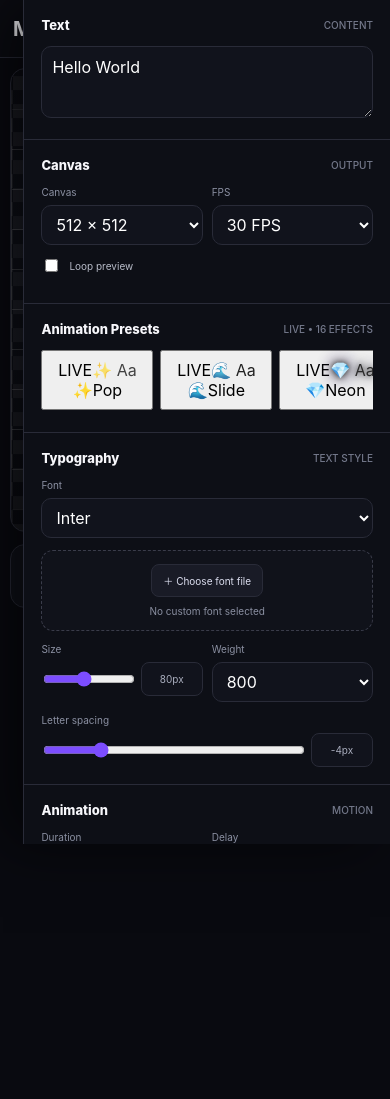
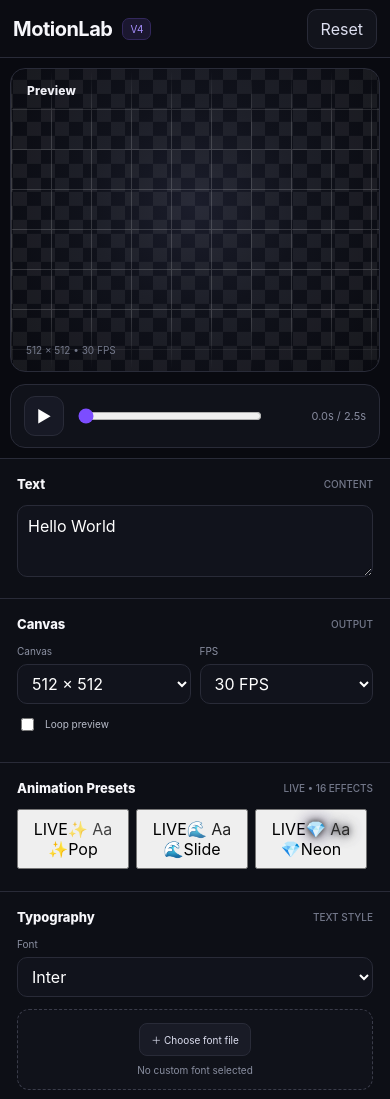
Before and after one commit to kumushxonshakarboyeva-droid/Motionlab, a plain HTML site: page index.html in a window 390 px wide. Shown: the top 1099 px of the page. Before the commit the page ends 844 px from the top, so only its background shows below. Drawn offline with Linux system fonts and the light colour scheme.

Commit message:
Update index.html

```diff
--- a/index.html
+++ b/index.html
@@ -49,9 +49,21 @@ textarea{min-height:72px;padding:10px;resize:vertical}input[type=text],select{he
 .export{width:100%;height:50px;border:0;border-radius:12px;background:linear-gradient(135deg,#734cff,#b04cff);color:#fff;font-weight:900;margin-top:9px;box-shadow:0 12px 32px #754cff25}.export:hover{filter:brightness(1.08)}
 .export.secondary{background:#171925;border:1px solid var(--line);box-shadow:none;color:#fff}
 .status{position:fixed;left:50%;bottom:18px;transform:translateX(-50%) translateY(20px);opacity:0;pointer-events:none;background:#171925;border:1px solid #343747;border-radius:999px;padding:9px 14px;color:#dddff0;font-size:11px;transition:.2s;z-index:50}.status.show{opacity:1;transform:translateX(-50%) translateY(0)}
-@media(max-width:1050px){.app{grid-template-columns:58px minmax(0,1fr)}.panel{position:fixed;right:0;top:0;bottom:0;width:min(390px,94vw);z-index:20;transform:translateX(100%);transition:.25s;box-shadow:-20px 0 60px #0009}.panel.open{transform:translateX(0)}.mobile{display:block!important}}
-@media(min-width:1051px){.mobile{display:none!important}}
-@media(max-width:650px){.app{display:block}.sidebar{display:none}.topbar{height:58px;padding:0 13px}.canvas-wrap{padding:10px}.preview-card{min-height:55vh;height:55vh;border-radius:15px}.stage{width:82%}.panel{width:94vw}.quick-row{display:flex;grid-template-columns:none;overflow-x:auto;overflow-y:hidden;scroll-snap-type:x proximity;padding-bottom:5px}.preset-card{flex:0 0 112px;scroll-snap-align:start}}
+
+@media(max-width:1050px){
+  .app{grid-template-columns:1fr;display:flex;flex-direction:column}
+  .sidebar{display:none}
+  .panel{position:relative;width:100%;border-left:0;border-top:1px solid var(--line);box-shadow:none;transform:none}
+  .mobile{display:none!important}
+}
+@media(max-width:650px){
+  .topbar{height:58px;padding:0 13px}
+  .canvas-wrap{padding:10px;overflow:visible}
+  .preview-card{min-height:280px;height:280px;border-radius:15px;position:relative}
+  .stage{width:82%}
+  .quick-row{display:flex;overflow-x:auto;overflow-y:hidden;scroll-snap-type:x proximity;padding-bottom:5px}
+  .preset-card{flex:0 0 112px;scroll-snap-align:start}
+}
 </style>
 </head>
 <body>
@@ -68,7 +80,7 @@ textarea{min-height:72px;padding:10px;resize:vertical}input[type=text],select{he
 <main class="workspace">
 <header class="topbar">
   <div class="brand"><b>MotionLab</b><span class="version">V4</span></div>
-  <div class="actions"><button class="btn" id="reset">Reset</button><button class="btn mobile" id="openPanel">☰</button></div>
+  <div class="actions"><button class="btn" id="reset">Reset</button></div>
 </header>
 
 <div class="canvas-wrap">
@@ -85,7 +97,7 @@ textarea{min-height:72px;padding:10px;resize:vertical}input[type=text],select{he
 </div>
 </main>
 
-<aside class="panel open" id="panel">
+<aside class="panel" id="panel">
 <section class="section">
   <div class="section-head">Text <span>CONTENT</span></div>
   <textarea id="text">Hello World</textarea>
@@ -132,7 +144,7 @@ textarea{min-height:72px;padding:10px;resize:vertical}input[type=text],select{he
   <div class="section-head">Colors <span>STYLE</span></div>
   <div class="row">
     <div><label>Text</label><div class="color"><input type="color" id="textColor" value="#ffffff"><input type="text" id="textHex" value="#FFFFFF"></div></div>
-    <div><label>Background</label><div class="color"><input type="color" id="bgColor" value="#090A10"><input type="text" id="bgHex" value="#090A10"></div></div>
+    <div><label>Background</label><div class="color"><input type="color" id="bgColor" value="#090a10"><input type="text" id="bgHex" value="#090A10"></div></div>
   </div>
 </section>
 
@@ -151,8 +163,6 @@ textarea{min-height:72px;padding:10px;resize:vertical}input[type=text],select{he
     <button class="export secondary" id="webmExport">↓ Export WebM</button>
   </div>
 </section>
-
-
 </aside>
 </div>
 <div class="status" id="status"></div>
@@ -236,7 +246,6 @@ $("fontFile").onchange=async e=>{const f=e.target.files[0];if(!f)return;const fa
 $("play").onclick=()=>{const t=$("previewText");t.classList.remove("motion");void t.offsetWidth;t.classList.add("motion");playing=true;$("play").textContent="❚❚";setTimeout(()=>{playing=false;$("play").textContent="▶"},state.duration*1000)};
 $("scrub").oninput=e=>{$("time").textContent=((e.target.value/1000)*state.duration).toFixed(1)+"s / "+state.duration+"s"};
 $("reset").onclick=()=>{state={text:"Hello World",size:"512 × 512",fps:"30 FPS",font:"Inter",fontSize:80,weight:800,spacing:-4,duration:2.5,delay:0,direction:"Normal",easing:"Ease In Out",textColor:"#ffffff",bgColor:"#090a10",effect:"pop",transparent:true,fit:true};$("fontName").textContent="No custom font selected";syncUI();status("Reset ✓")};
-$("openPanel").onclick=()=>$("panel").classList.toggle("open");
 $("fit").onchange=e=>{state.fit=e.target.checked;apply()};$("transparency").onchange=e=>{state.transparent=e.target.value==="Transparent";apply()};
 $("check").onclick=()=>{let msg=[];if($("tgType").value==="Telegram Sticker"&&state.size!=="512 × 512")msg.push("sticker will be exported at 512×512");if($("tgType").value==="Emoji"&&state.size!=="100 × 100")msg.push("emoji will be exported at 100×100");if(state.duration>3)msg.push("duration will be limited to 3s");status(msg.length?"⚠ "+msg.join(" • "):"✓ Ready for Telegram")};
 $("tgPreview").onclick=()=>{$("play").click();status("Telegram preview ready ✓")};
@@ -257,9 +266,6 @@ if(p<1)requestAnimationFrame(draw);else rec.stop()}requestAnimationFrame(draw);
 }
 $("tgExport").onclick=()=>exportWebM(true);$("webmExport").onclick=()=>exportWebM(false);
 
-
-
-
 populateFonts();syncUI();
 </script>
 </body>
```
